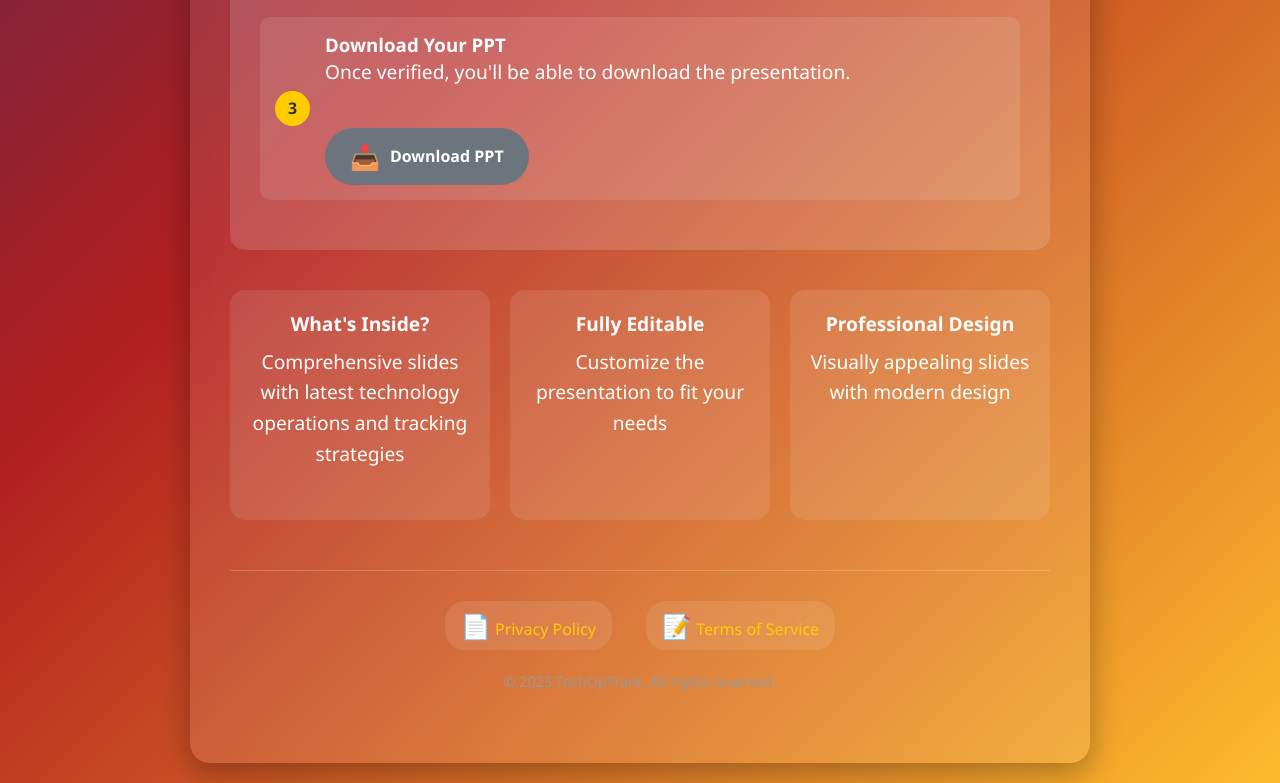
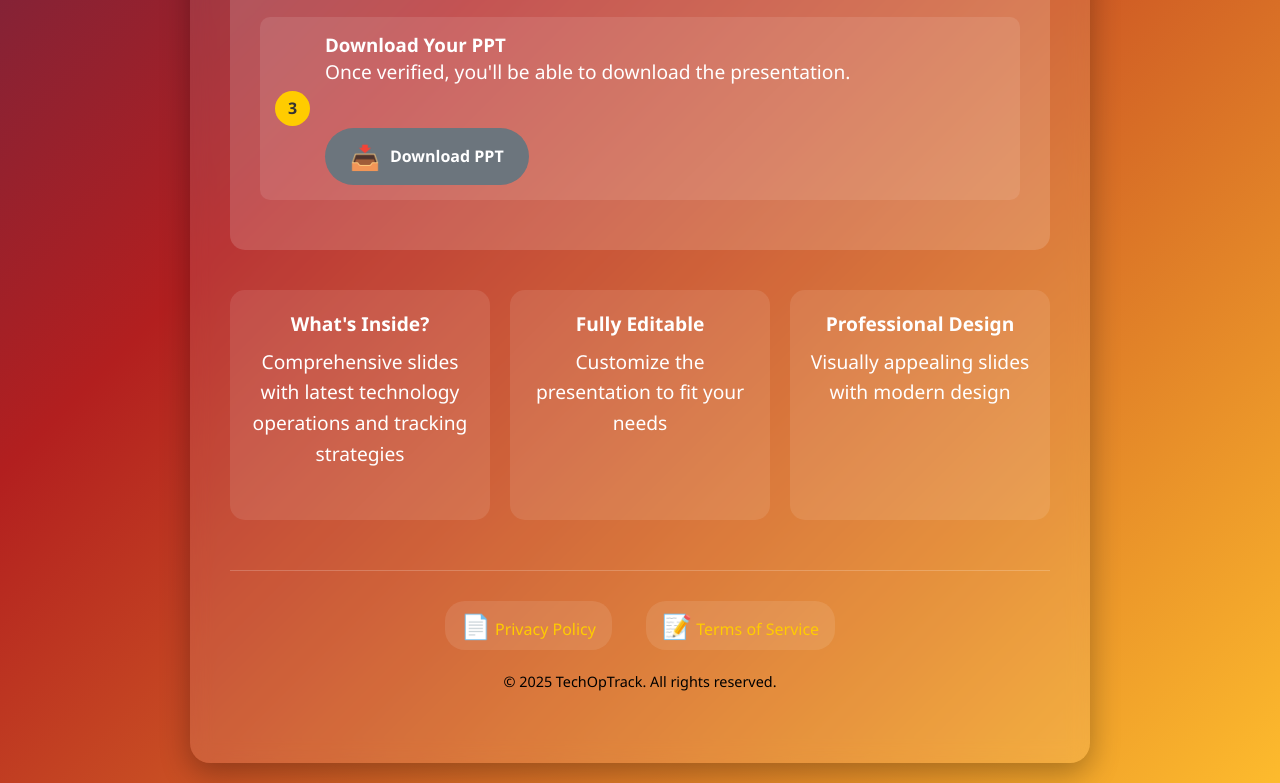
Before and after one commit to ChetaN7895/Youtube-Subscription-Verify, a plain HTML site: page index.html in a window 1280 px wide. Shown: the part 1117-1900 px from the top of the page. Drawn offline with Linux system fonts and the light colour scheme.

Commit message:
Update index.html

```diff
--- a/index.html
+++ b/index.html
@@ -300,7 +300,7 @@
         }
 
         .copyright {
-            color: #999;
+            color: #000000;
             font-size: 0.9rem;
             margin-top: 20px;
         }
```
